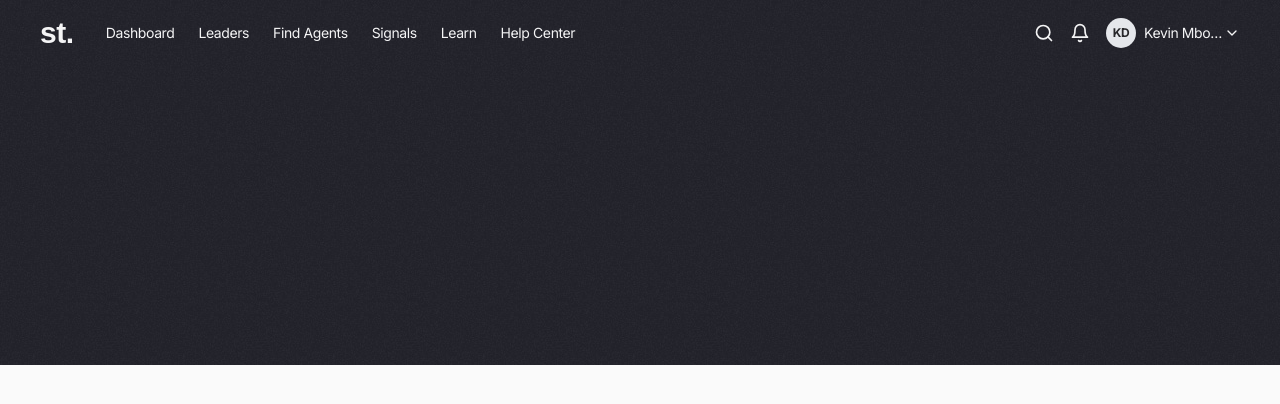
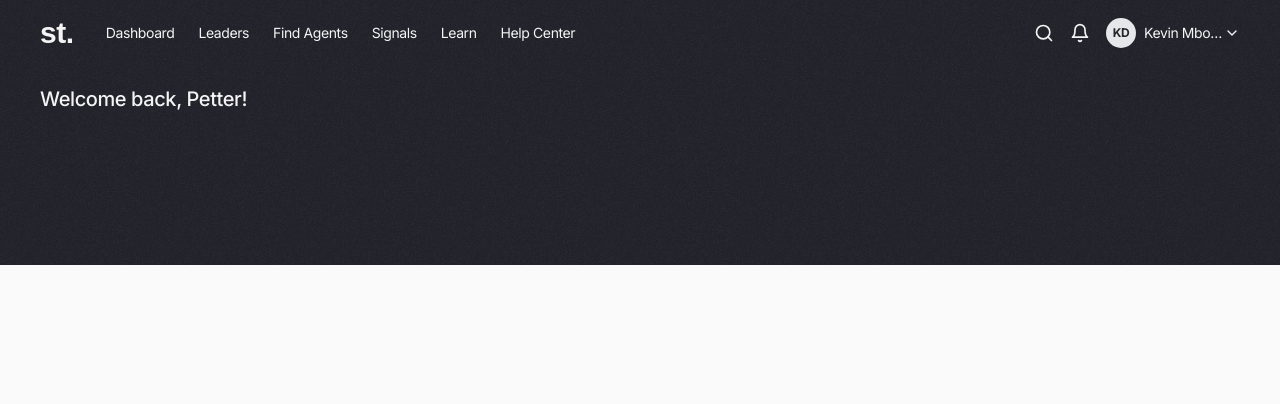
Before and after one commit to kevindermot99/simpleTrading, a React (Vite) app: page /#/ in a window 1280 px wide. Shown: the top 404 px of the page. Built offline with nearby package versions, Linux system fonts and the light colour scheme; a web font is replaced by a local one.

Commit message:
Update Home.jsx

```diff
--- a/src/pages/Home.jsx
+++ b/src/pages/Home.jsx
@@ -6,7 +6,10 @@ function Home() {
     <div className='bg-body-white w-full h-full min-h-[3000px] relative'>
         <Navbar />
         {/* Hero */}
-        <div className='main-header min-h-[300px] z-50'>
+        <div className='main-header min-h-[200px] px-10 pt-5 text-text-color-white tracking-tight'>
+            {/* Greetings */}
+            <h1 className=' font-medium text-xl'>Welcome back, Petter!</h1>
+            <div className='flex'></div>
         </div>
     </div>
   )
```
